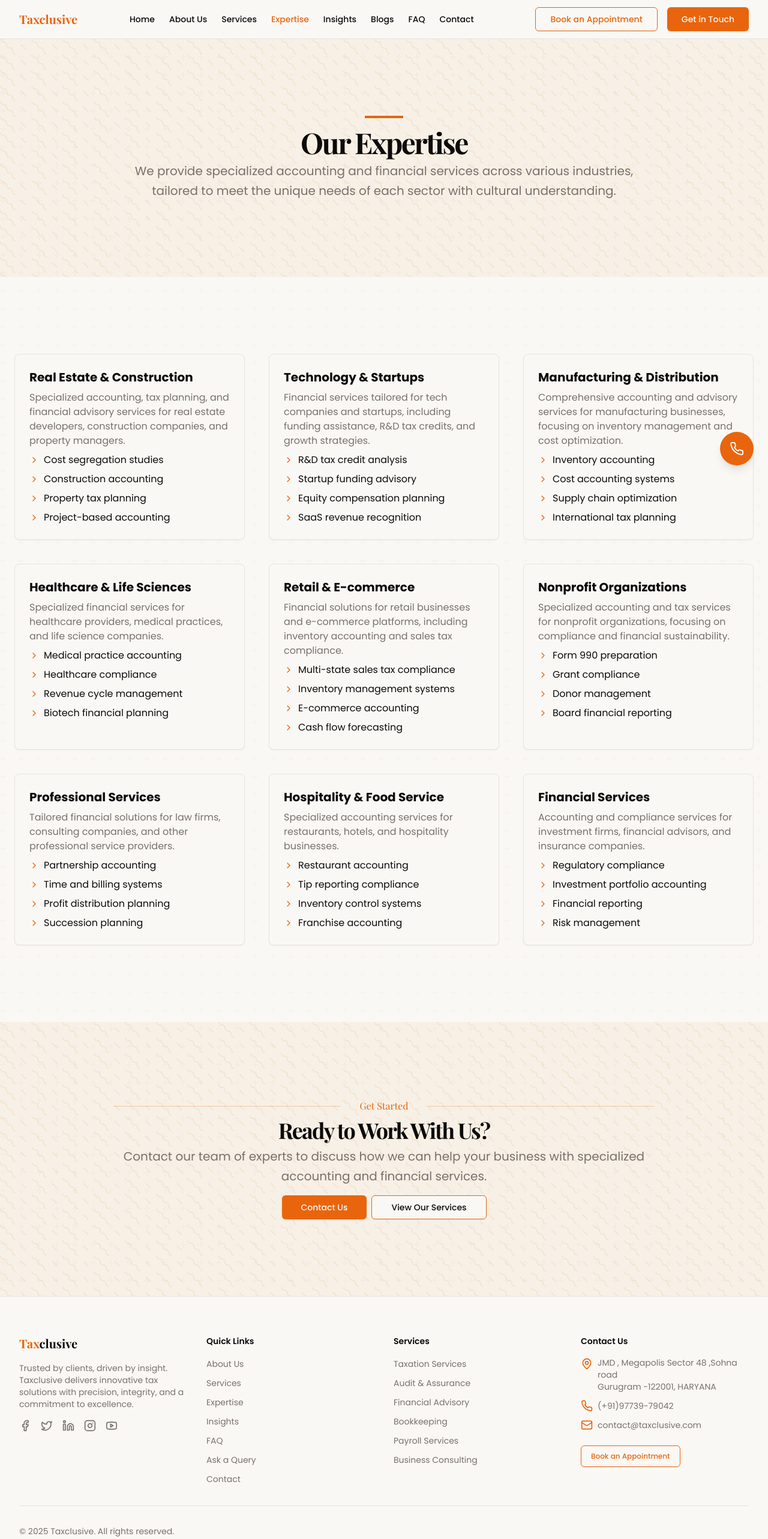
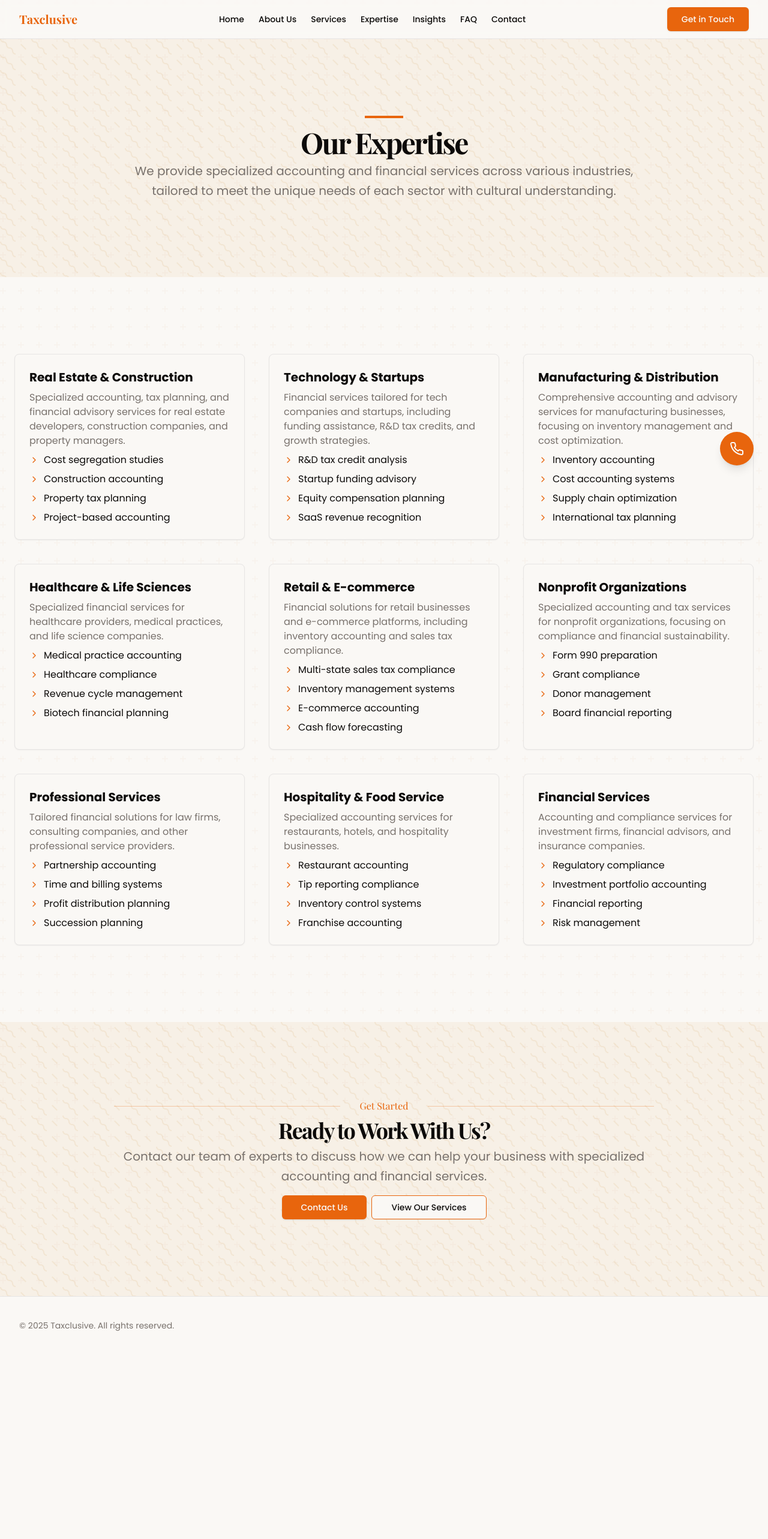
Before and after one commit to margadeshaka/taxclusive, a Next.js app: page /expertise in a window 1280 px wide. Shown: the top 2566 px of the page at 60% size. After the commit the page ends 2258 px from the top, so only its background shows below. Built offline with nearby package versions, Linux system fonts and the light colour scheme; a web font is replaced by a local one.

Commit message:
Update multiple pages and components

```diff
--- a/app/expertise/page.tsx
+++ b/app/expertise/page.tsx
@@ -6,7 +6,64 @@ import Footer from "@/components/footer"
 export default function ExpertisePage() {
   return (
     <div className="flex min-h-screen flex-col">
-      <Header />
+      <header className="sticky top-0 z-50 w-full border-b bg-background/95 backdrop-blur supports-[backdrop-filter]:bg-background/60">
+        <div className="container flex h-16 items-center justify-between">
+          <div className="flex items-center gap-2">
+            <Link href="/" className="font-serif font-bold text-xl">
+              <span className="text-primary">Taxclusive</span>
+            </Link>
+          </div>
+          <nav className="hidden md:flex gap-6">
+            <Link href="/" className="text-sm font-medium transition-colors hover:text-primary">
+              Home
+            </Link>
+            <Link href="/about" className="text-sm font-medium transition-colors hover:text-primary">
+              About Us
+            </Link>
+            <Link href="/services" className="text-sm font-medium transition-colors hover:text-primary">
+              Services
+            </Link>
+            <Link href="/expertise" className="text-sm font-medium transition-colors hover:text-primary font-bold">
+              Expertise
+            </Link>
+            <Link href="/insights" className="text-sm font-medium transition-colors hover:text-primary">
+              Insights
+            </Link>
+            <Link href="/faq" className="text-sm font-medium transition-colors hover:text-primary">
+              FAQ
+            </Link>
+            <Link href="/contact" className="text-sm font-medium transition-colors hover:text-primary">
+              Contact
+            </Link>
+          </nav>
+          <div className="hidden md:block">
+            <Link
+              href="/contact"
+              className="inline-flex h-10 items-center justify-center rounded-md bg-primary px-6 text-sm font-medium text-primary-foreground shadow transition-colors hover:bg-primary/90 focus-visible:outline-none focus-visible:ring-1 focus-visible:ring-ring"
+            >
+              Get in Touch
+            </Link>
+          </div>
+          <button className="flex items-center space-x-2 md:hidden">
+            <svg
+              xmlns="http://www.w3.org/2000/svg"
+              width="24"
+              height="24"
+              viewBox="0 0 24 24"
+              fill="none"
+              stroke="currentColor"
+              strokeWidth="2"
+              strokeLinecap="round"
+              strokeLinejoin="round"
+              className="h-6 w-6"
+            >
+              <line x1="4" x2="20" y1="12" y2="12" />
+              <line x1="4" x2="20" y1="6" y2="6" />
+              <line x1="4" x2="20" y1="18" y2="18" />
+            </svg>
+          </button>
+        </div>
+      </header>
       <main className="flex-1">
         <section className="w-full py-12 md:py-24 lg:py-32 ethnic-pattern">
           <div className="container px-4 md:px-6">
@@ -357,7 +414,23 @@ export default function ExpertisePage() {
           </div>
         </section>
       </main>
-      <Footer />
+      <footer className="w-full border-t bg-background">
+        <div className="container flex flex-col items-center justify-between gap-4 py-10 md:h-24 md:flex-row md:py-0">
+          <div className="flex flex-col items-center gap-4 px-8 md:flex-row md:gap-2 md:px-0">
+            <p className="text-center text-sm leading-loose text-muted-foreground md:text-left">
+              &copy; {new Date().getFullYear()} Taxclusive. All rights reserved.
+            </p>
+          </div>
+          {/* <div className="flex gap-4">
+            <Link href="/terms" className="text-sm text-muted-foreground hover:text-foreground">
+              Terms of Service
+            </Link>
+            <Link href="/privacy" className="text-sm text-muted-foreground hover:text-foreground">
+              Privacy Policy
+            </Link>
+          </div> */}
+        </div>
+      </footer>
     </div>
   )
 }
```
